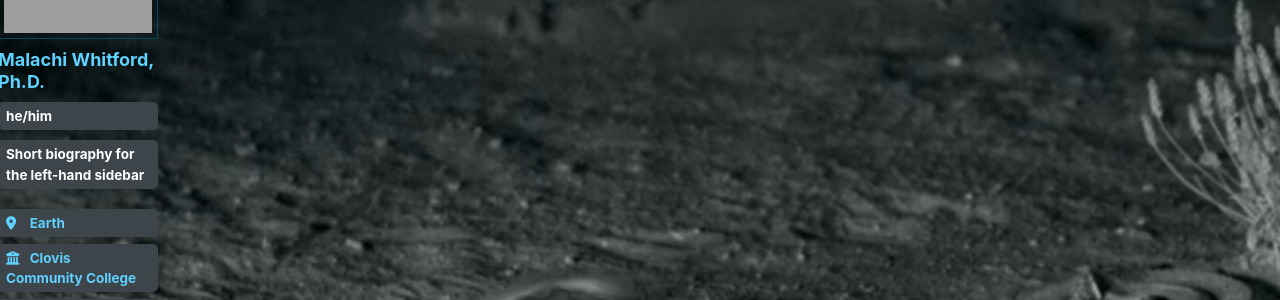
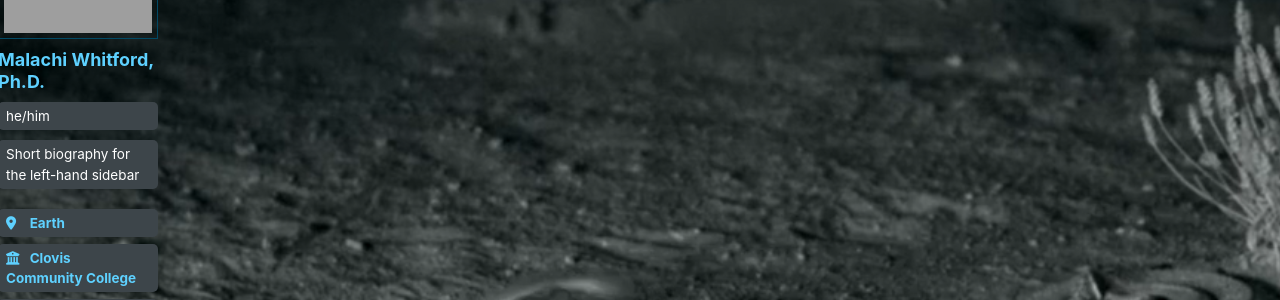
Before and after one commit to malachi-whitford/malachi-whitford.github.io, a Jekyll site: the page built from _pages/about.md, in a window 1280 px wide and 900 px high. Shown: the part 241-541 px from the top of the window. Built offline with Jekyll 4.4.1, drawn with Linux system fonts in a browser that asks for light colours; a style sheet for code colours, icons or effects is not loaded.

Commit message:
Remove bold font weight from content styles

```diff
--- a/assets/css/main.scss
+++ b/assets/css/main.scss
@@ -123,7 +123,6 @@ body {
 .page__content p, .page__content li, .sidebar p, .sidebar li {
     background-color: #3d454a !important;
     color: #FFFFFF !important;
-    font-weight: bold !important;
     padding: 4px 8px !important;
     border-radius: 5px !important;
 }
```
